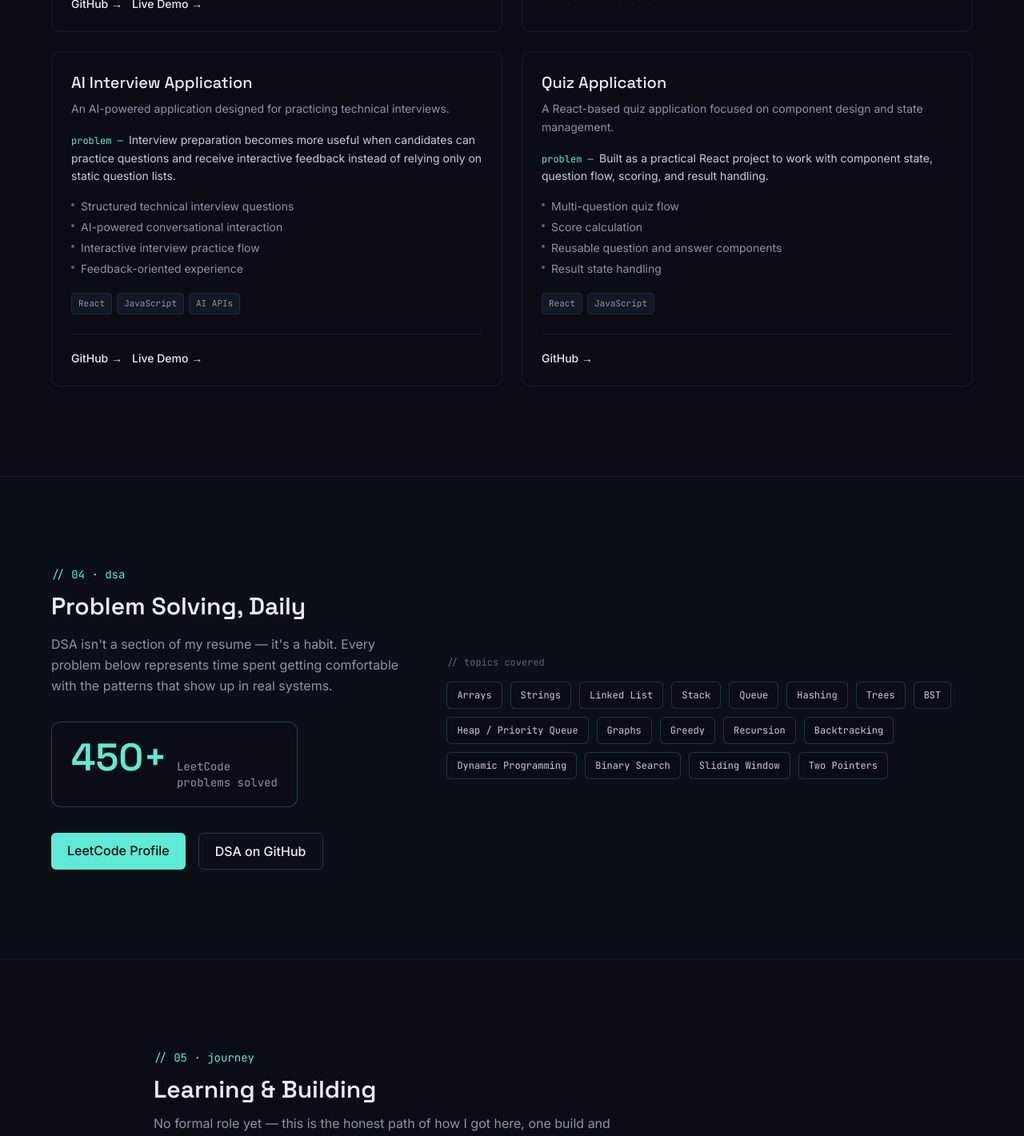
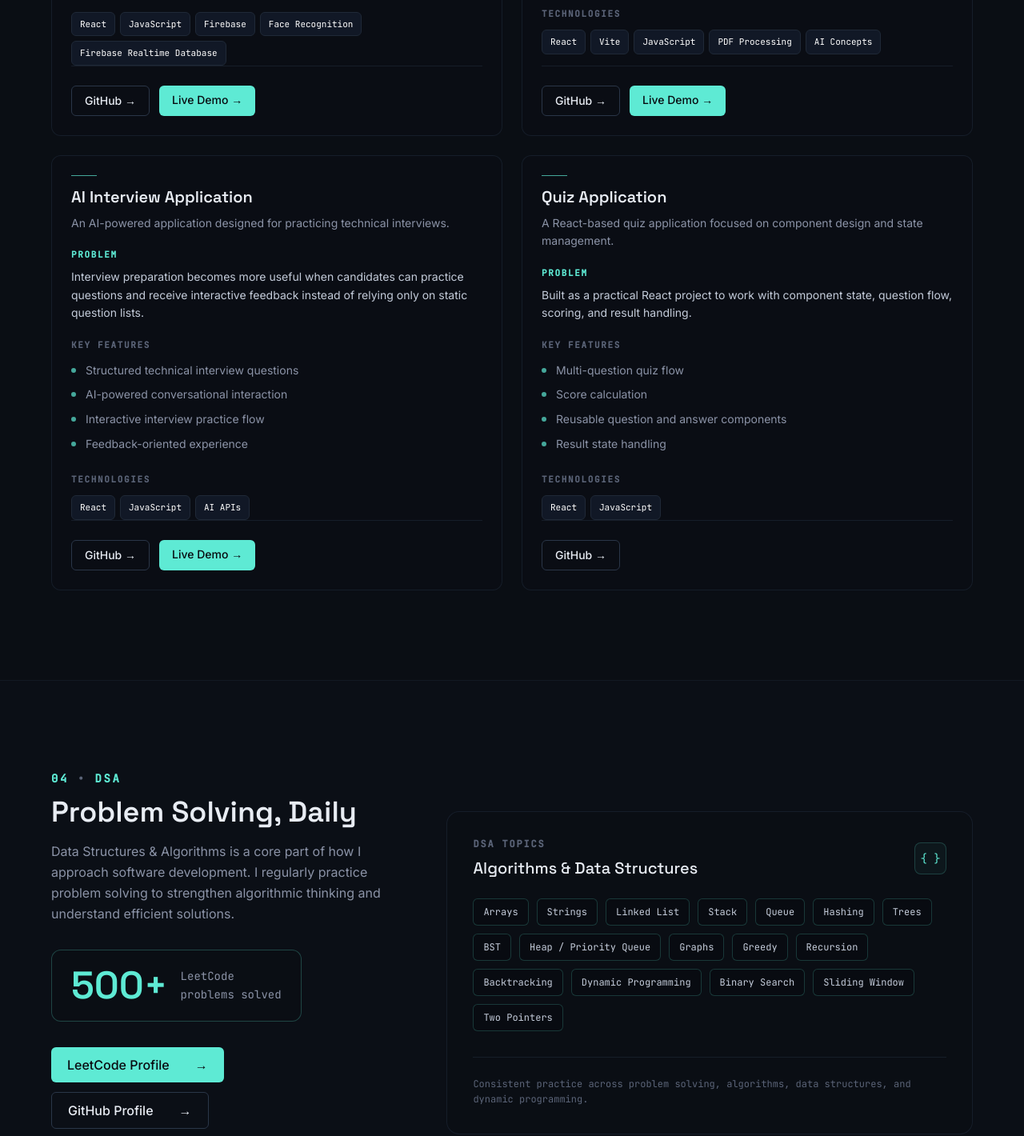
Before and after one commit to rakheebshaikh906-droid/My-Portfolio, a React (Vite) app: page / in a window 1280 px wide. Shown: the part 3920-5340 px from the top of the page at 80% size. Built offline with nearby package versions, Linux system fonts and the light colour scheme.

Commit message:
portfolio

```diff
--- a/src/components/DSA.jsx
+++ b/src/components/DSA.jsx
@@ -1,63 +1,130 @@
 import Reveal from './Reveal'
 import { skillGroups } from '../data/skills'
 
-const DSA_TOPICS = skillGroups.find((g) => g.label === 'Data Structures & Algorithms').items
+const DSA_GROUP = skillGroups.find(
+  (group) => group.label === 'Data Structures & Algorithms'
+)
+
+const DSA_TOPICS = DSA_GROUP?.items || []
+
+const DSA_LINKS = [
+  {
+    label: 'LeetCode Profile',
+    href: 'https://leetcode.com/u/rakheebshaikh906/',
+    primary: true,
+  },
+  {
+    label: 'GitHub Profile',
+    href: 'https://github.com/rakheebshaikh906-droid',
+    primary: false,
+  },
+  {
+    label: 'DSA Repository',
+    href: 'https://github.com/rakheebshaikh906-droid/Practice-of-DSA',
+    primary: false,
+  },
+]
 
 export default function DSA() {
   return (
-    <section id="dsa" className="py-28 px-6 bg-ink-850/40 border-y border-ink-600/40">
-      <div className="max-w-6xl mx-auto grid lg:grid-cols-[0.8fr_1.2fr] gap-14 items-center">
+    <section
+      id="dsa"
+      className="border-y border-ink-600/40 bg-ink-850/40 px-6 py-28"
+    >
+      <div className="mx-auto grid max-w-6xl items-center gap-14 lg:grid-cols-[0.8fr_1.2fr]">
+
+        {/* Left */}
         <Reveal>
-          <p className="font-mono text-sm text-signal-teal mb-3">// 04 · dsa</p>
-          <h2 className="font-display font-semibold text-3xl text-fog-100 mb-4">
+          <div className="mb-3">
+            <p className="font-mono text-sm font-semibold uppercase tracking-[0.18em] text-signal-teal">
+              04 <span className="text-fog-700">•</span> DSA
+            </p>
+          </div>
+
+          <h2 className="mb-4 font-display text-3xl font-semibold text-fog-100 sm:text-4xl">
             Problem Solving, Daily
           </h2>
-          <p className="text-fog-500 leading-relaxed mb-8 max-w-md">
-            DSA isn't a section of my resume — it's a habit. Every problem below represents
-            time spent getting comfortable with the patterns that show up in real systems.
+
+          <p className="mb-8 max-w-md leading-relaxed text-fog-500">
+            Data Structures &amp; Algorithms is a core part of how I approach
+            software development. I regularly practice problem solving to
+            strengthen algorithmic thinking and understand efficient
+            solutions.
           </p>
 
-          <div className="inline-flex items-baseline gap-3 rounded-xl border border-signal-teal/25 bg-ink-900/60 px-6 py-5">
-            <span className="font-display font-semibold text-5xl text-signal-teal">450+</span>
-            <span className="font-mono text-sm text-fog-500">
+          {/* LeetCode stat */}
+          <div className="inline-flex items-center gap-4 rounded-xl border border-signal-teal/25 bg-ink-900/60 px-6 py-5">
+            <span className="font-display text-5xl font-semibold text-signal-teal">
+              500+
+            </span>
+
+            <span className="font-mono text-sm leading-relaxed text-fog-500">
               LeetCode
               <br />
               problems solved
             </span>
           </div>
 
-          <div className="mt-8 flex flex-wrap gap-4">
+          {/* Profile links */}
+          <div className="mt-8 flex flex-col gap-3">
+            {DSA_LINKS.map((link) => (
               <a
-              href="https://leetcode.com/u/rakheebshaikh906/"
+                key={link.label}
+                href={link.href}
                 target="_blank"
-              rel="noreferrer"
-              className="rounded-md bg-signal-teal px-5 py-2.5 font-medium text-ink-950 hover:bg-signal-teal/90 transition-colors"
+                rel="noopener noreferrer"
+                className={
+                  link.primary
+                    ? 'flex w-fit items-center justify-between gap-8 rounded-md bg-signal-teal px-5 py-2.5 font-medium text-ink-950 transition-all duration-200 hover:-translate-y-0.5 hover:bg-signal-teal/90 hover:shadow-[0_8px_25px_rgba(94,234,212,0.15)]'
+                    : 'flex w-fit items-center justify-between gap-8 rounded-md border border-ink-500 px-5 py-2.5 font-medium text-fog-100 transition-all duration-200 hover:-translate-y-0.5 hover:border-signal-teal/50 hover:text-signal-teal'
+                }
               >
-              LeetCode Profile
+                <span>{link.label}</span>
+                <span aria-hidden="true">→</span>
               </a>
-            <a
-              href="https://github.com/rakheebshaikh906-droid"
-              target="_blank"
-              rel="noreferrer"
-              className="rounded-md border border-ink-500 px-5 py-2.5 font-medium text-fog-100 hover:border-signal-teal/50 hover:text-signal-teal transition-colors"
-            >
-              DSA on GitHub
-            </a>
+            ))}
           </div>
         </Reveal>
 
+        {/* Right */}
         <Reveal delay={120}>
-          <p className="font-mono text-xs text-fog-700 mb-4">// topics covered</p>
+          <div className="rounded-2xl border border-ink-600/60 bg-ink-900/60 p-6 sm:p-8">
+
+            <div className="mb-6 flex items-center justify-between">
+              <div>
+                <p className="font-mono text-xs font-semibold uppercase tracking-[0.15em] text-fog-700">
+                  DSA Topics
+                </p>
+
+                <h3 className="mt-2 font-display text-xl font-medium text-fog-100">
+                  Algorithms &amp; Data Structures
+                </h3>
+              </div>
+
+              <div className="hidden h-10 w-10 items-center justify-center rounded-lg border border-signal-teal/20 bg-signal-teal/[0.04] sm:flex">
+                <span className="font-mono text-sm text-signal-teal">
+                  {'{ }'}
+                </span>
+              </div>
+            </div>
+
             <div className="flex flex-wrap gap-2.5">
-            {DSA_TOPICS.map((topic, i) => (
+              {DSA_TOPICS.map((topic) => (
                 <span
                   key={topic}
-                className="font-mono text-xs px-3 py-2 rounded-md border border-signal-teal/20 bg-ink-900/70 text-fog-300 hover:border-signal-teal/60 hover:text-signal-teal transition-all duration-200"
-                style={{ transitionDelay: `${i * 15}ms` }}
+                  className="rounded-md border border-signal-teal/20 bg-ink-950/60 px-3 py-2 font-mono text-xs text-fog-300 transition-all duration-200 hover:-translate-y-0.5 hover:border-signal-teal/60 hover:text-signal-teal"
                 >
                   {topic}
                 </span>
               ))}
+            </div>
+
+            <div className="mt-8 border-t border-ink-600/60 pt-6">
+              <p className="font-mono text-xs leading-relaxed text-fog-700">
+                Consistent practice across problem solving, algorithms,
+                data structures, and dynamic programming.
+              </p>
+            </div>
           </div>
         </Reveal>
       </div>
--- a/src/components/ProjectCard.jsx
+++ b/src/components/ProjectCard.jsx
@@ -2,58 +2,103 @@ export default function ProjectCard({ project }) {
   const { title, tagline, problem, features, stack, github, demo } = project
 
   return (
-    <article className="group border border-ink-600/60 rounded-xl bg-ink-900/60 p-6 flex flex-col h-full hover:border-signal-teal/40 hover:-translate-y-1 transition-all duration-300">
-      <h3 className="font-display font-medium text-xl text-fog-100">{title}</h3>
-      <p className="mt-2 text-fog-500 text-sm leading-relaxed">{tagline}</p>
+    <article className="group flex h-full flex-col rounded-xl border border-ink-600/60 bg-ink-900/60 p-6 transition-all duration-300 hover:-translate-y-1 hover:border-signal-teal/40 hover:shadow-[0_16px_45px_rgba(0,0,0,0.2)]">
 
-      <p className="mt-4 text-fog-300 text-sm leading-relaxed">
-        <span className="font-mono text-xs text-signal-teal">problem — </span>
+      {/* Header */}
+      <div>
+        <div className="mb-3 h-px w-8 bg-signal-teal/70 transition-all duration-300 group-hover:w-12" />
+
+        <h3 className="font-display text-xl font-semibold text-fog-100">
+          {title}
+        </h3>
+
+        <p className="mt-2 text-sm leading-relaxed text-fog-500">
+          {tagline}
+        </p>
+      </div>
+
+      {/* Problem */}
+      <div className="mt-5">
+        <p className="mb-2 font-mono text-[11px] font-semibold uppercase tracking-[0.15em] text-signal-teal">
+          Problem
+        </p>
+
+        <p className="text-sm leading-relaxed text-fog-300">
           {problem}
         </p>
+      </div>
 
-      <ul className="mt-4 space-y-1.5">
+      {/* Features */}
+      <div className="mt-5">
+        <p className="mb-3 font-mono text-[11px] font-semibold uppercase tracking-[0.15em] text-fog-700">
+          Key Features
+        </p>
+
+        <ul className="space-y-2">
           {features.slice(0, 4).map((feature) => (
-          <li key={feature} className="flex items-start gap-2 text-sm text-fog-500">
-            <span className="mt-1.5 h-1 w-1 rounded-full bg-fog-700 shrink-0" aria-hidden="true" />
-            <span>{feature}</span>
+            <li
+              key={feature}
+              className="flex items-start gap-3 text-sm text-fog-500"
+            >
+              <span
+                className="mt-2 h-1.5 w-1.5 shrink-0 rounded-full bg-signal-teal/70"
+                aria-hidden="true"
+              />
+
+              <span className="leading-relaxed">
+                {feature}
+              </span>
             </li>
           ))}
         </ul>
+      </div>
 
-      <div className="mt-5 flex flex-wrap gap-1.5">
+      {/* Tech Stack */}
+      <div className="mt-6">
+        <p className="mb-3 font-mono text-[11px] font-semibold uppercase tracking-[0.15em] text-fog-700">
+          Technologies
+        </p>
+
+        <div className="flex flex-wrap gap-1.5">
           {stack.map((tech) => (
             <span
               key={tech}
-            className="font-mono text-[11px] px-2 py-1 rounded bg-ink-800 border border-ink-600 text-fog-500"
+              className="rounded-md border border-ink-600 bg-ink-800 px-2.5 py-1.5 font-mono text-[11px] text-fog-400 transition-colors duration-200 group-hover:border-ink-500"
             >
               {tech}
             </span>
           ))}
         </div>
+      </div>
 
-      <div className="mt-6 pt-5 border-t border-ink-600/60 flex gap-3">
+      {/* Links */}
+      <div className="mt-auto flex flex-wrap gap-3 border-t border-ink-600/60 pt-6">
         {github && (
           <a
             href={github}
             target="_blank"
-            rel="noreferrer"
-            className="text-sm font-medium text-fog-100 hover:text-signal-teal transition-colors"
+            rel="noopener noreferrer"
+            className="rounded-md border border-ink-500 px-4 py-2 text-sm font-medium text-fog-100 transition-all duration-200 hover:border-signal-teal/50 hover:text-signal-teal"
           >
             GitHub →
           </a>
         )}
+
         {demo && (
           <a
             href={demo}
             target="_blank"
-            rel="noreferrer"
-            className="text-sm font-medium text-fog-100 hover:text-signal-teal transition-colors"
+            rel="noopener noreferrer"
+            className="rounded-md bg-signal-teal px-4 py-2 text-sm font-medium text-ink-950 transition-all duration-200 hover:bg-signal-teal/90 hover:shadow-[0_6px_20px_rgba(94,234,212,0.12)]"
           >
             Live Demo →
           </a>
         )}
+
         {!github && !demo && (
-          <span className="text-sm text-fog-700 font-mono">source private</span>
+          <span className="font-mono text-sm text-fog-700">
+            No public links
+          </span>
         )}
       </div>
     </article>
```
Lines whose indentation alone changed are shown as unchanged.
